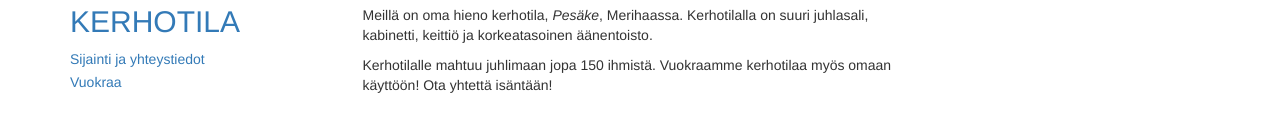
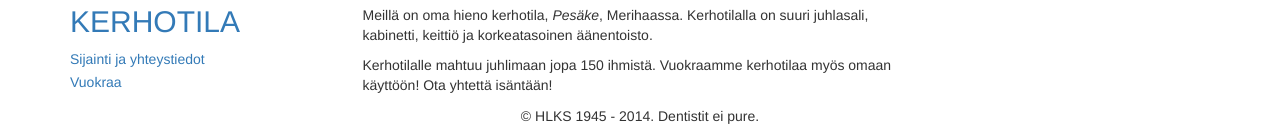
Before and after one commit to hlks/hlks.github.io, a Jekyll site: the page built from index.html, in a window 1280 px wide. Shown: the part 1223-1356 px from the top of the page. Built offline with Jekyll 4.4.1, drawn with Linux system fonts in a browser that asks for light colours; nearby versions of some CDN libraries; some web fonts are replaced; before the commit the page ends 1328 px from its top, so only the background shows below that.

Commit message:
Footer added

```diff
--- a/_includes/footer.html
+++ b/_includes/footer.html
@@ -1,4 +1,23 @@
-<div>
-
-
+<div class="container-fluid footer">
+    <div class="row">
+        <div class="container">
+            <div class="col-sm-12 text-center icons">
+                <span class="fa-stack fa-lg">
+                  <i class="fa fa-circle fa-stack-2x"></i>
+                  <i class="fa fa-facebook fa-stack-1x fa-inverse"></i>
+                </span>
+                <span class="fa-stack fa-lg">
+                  <i class="fa fa-circle fa-stack-2x"></i>
+                  <i class="fa fa-twitter fa-stack-1x fa-inverse"></i>
+                </span>
+                <span class="fa-stack fa-lg">
+                  <i class="fa fa-circle fa-stack-2x"></i>
+                  <i class="fa fa-instagram fa-stack-1x fa-inverse"></i>
+                </span>
+            </div>
+            <div class="col-sm-12 text-center">
+                <p>© HLKS 1945 - 2014. Dentistit ei pure.</p>
+            </div>
+        </div>
+    </div>
 </div>
```
